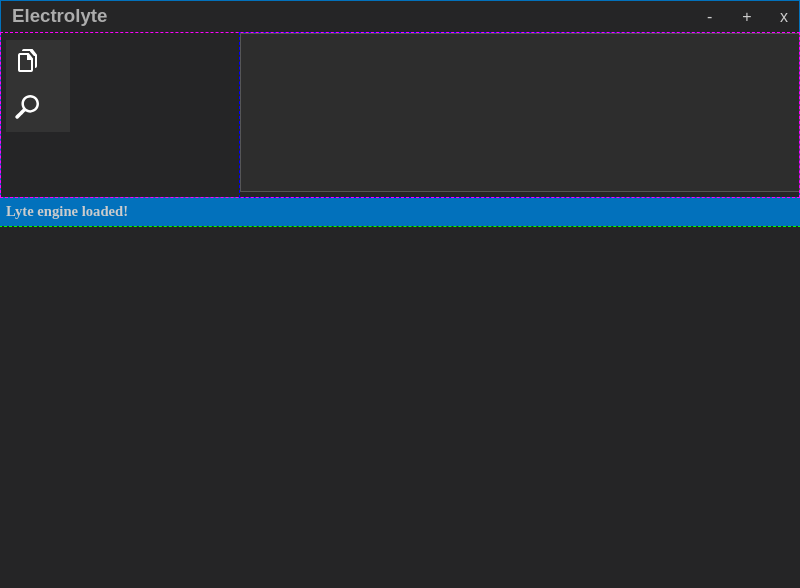
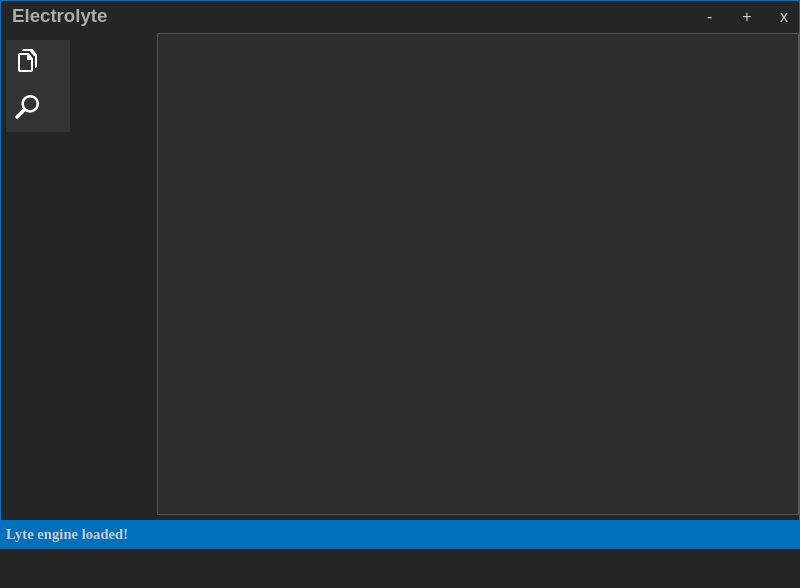
Before and after one commit to d1srupt0r/electrolyte, an Electron app: page index.html in a window 800 px wide. Drawn offline with nearby package versions, Linux system fonts and the light colour scheme; no server answers.

Commit message:
screenshot; removed debug lines

```diff
--- a/index.html
+++ b/index.html
@@ -7,7 +7,7 @@
   <link rel="stylesheet" type="text/css" href="site.css">
 </head>
 
-<body class="outline-g">
+<body>
   <div id="titlebar">
     <div class="title">Electrolyte</div>
     <div class="buttons">
@@ -19,7 +19,7 @@
     </div>
   </div>
 
-  <div id="content" class="left outline-p">
+  <div id="content" class="left">
     <div id="navigation" class="left">
       <div id="actionbar">
         <ul class="plain">
@@ -34,7 +34,7 @@
       </div>
     </div>
 
-    <div id="game" class="right outline-b">
+    <div id="game" class="right">
       <canvas id="canvas"></canvas>
     </div>
   </div>
--- a/lyte.js
+++ b/lyte.js
@@ -28,8 +28,8 @@ function Burn () {
 }
 
 exports.Resize = (canvas, width, height) => {
-  canvas.width = width
-  canvas.height = height
+  canvas.width = 640
+  canvas.height = 480
   console.log(`canvas:${width}x${height}`)
 }
 
--- a/site.css
+++ b/site.css
@@ -7,7 +7,7 @@ ul.plain li { font-size: 10pt; font-weight: normal; list-style: none; }
 /* ids */
 #actionbar { background-color: #333; /* width: 48px; height: 100%; */ }
 #actionbar li img { margin: 0; padding: 5px; }
-#game { width: 70%; } /* ToDo: fix sizing issue */
+/* #game {  } ToDo: fix sizing issue */
 #canvas { border: 1px solid #555; background-color: #2d2d2d; }
 #content { color: #ccc; width: 100%; height: 100%; }
 #explorer { padding: 5px; display: none; background-color: #252526; }
```
Also changed, not shown: README.md, screens/Electrolyte.png (added).
